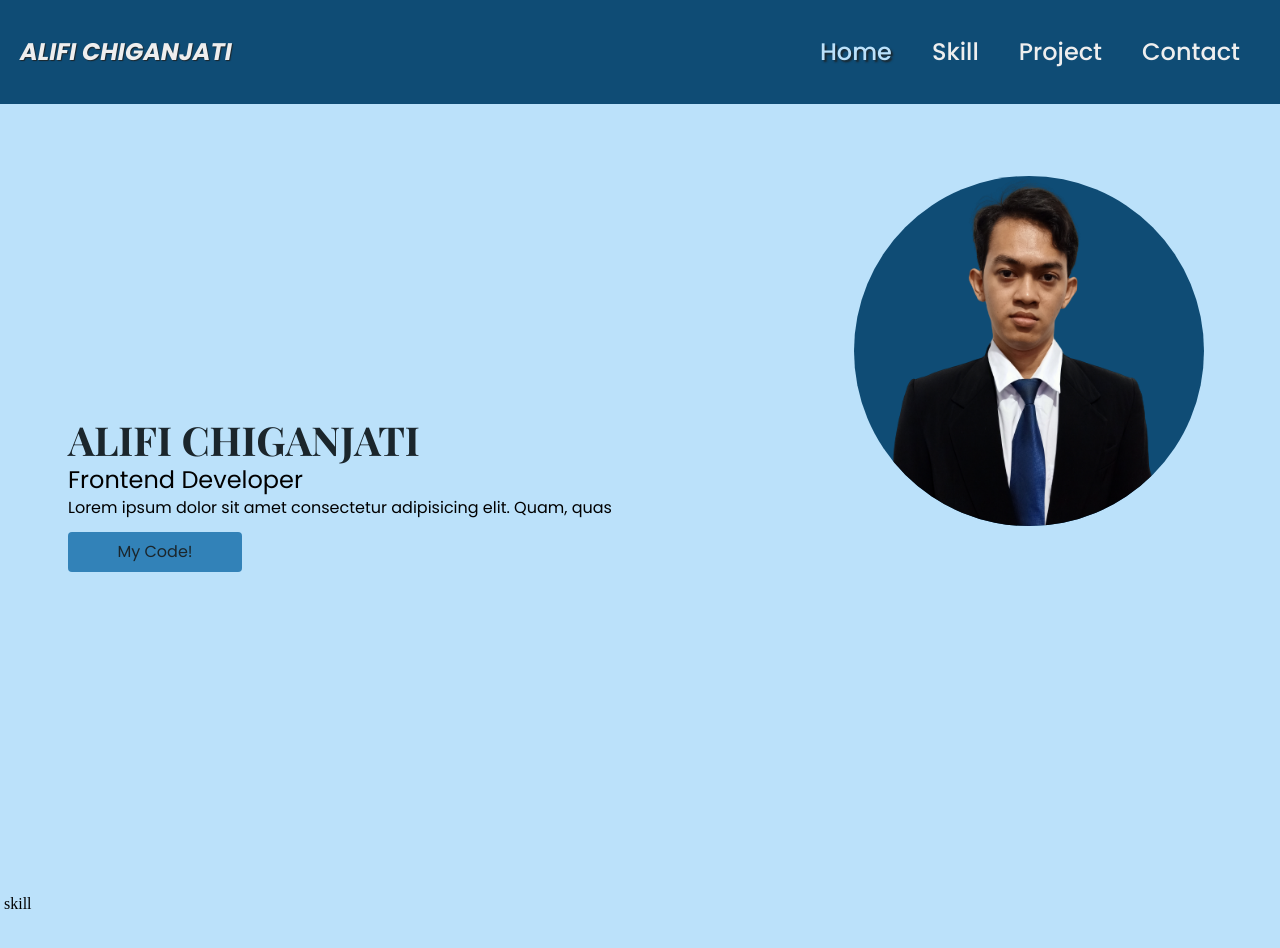
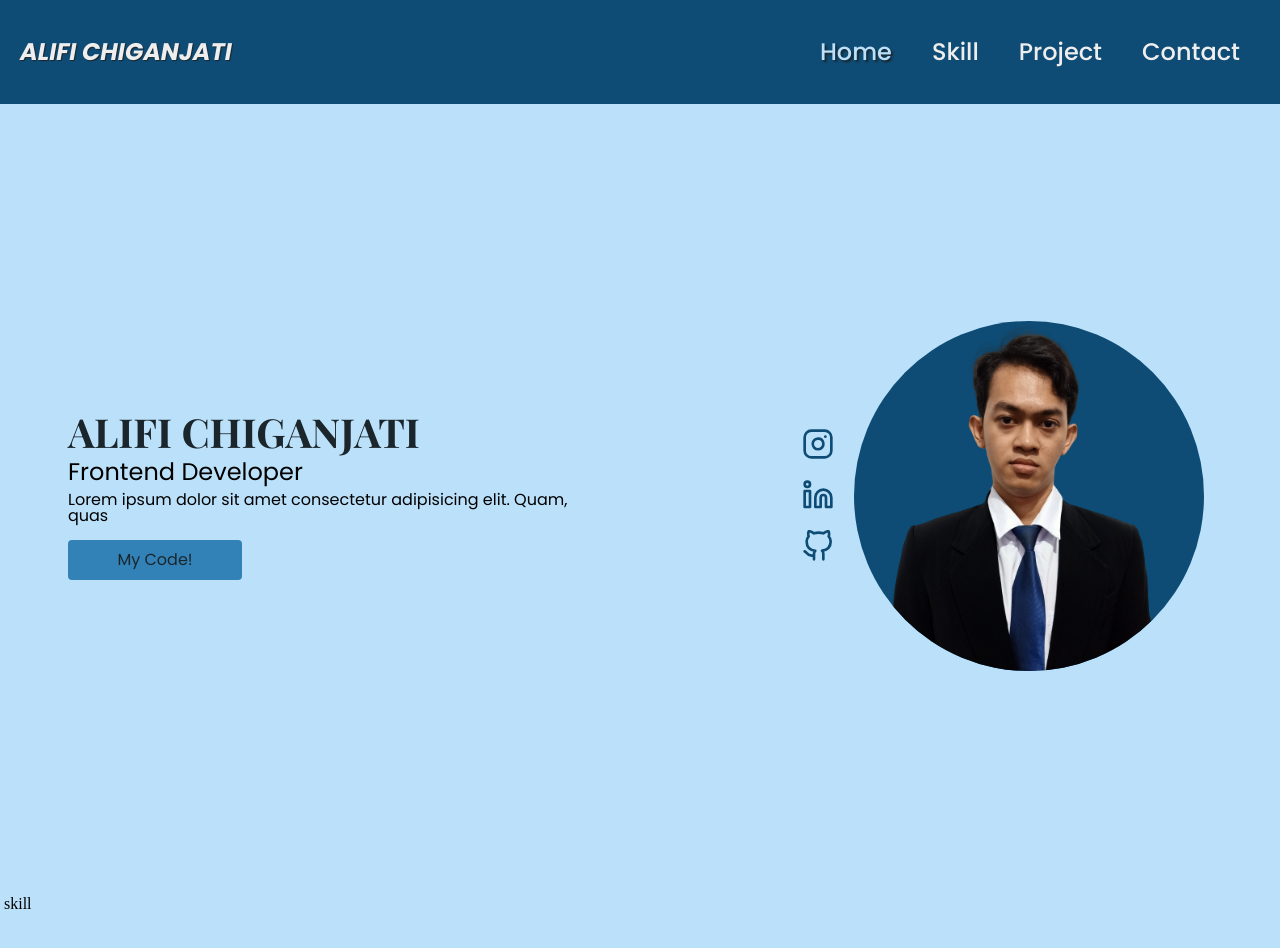
Before and after one commit to AlifiChiganjati/idCamp, a plain HTML site: page index.html in a window 1280 px wide. Shown: the top 948 px of the page. Drawn offline with nearby package versions, Linux system fonts and the light colour scheme.

Commit message:
feat: add hero sosmed

```diff
--- a/css/sections/hero.css
+++ b/css/sections/hero.css
@@ -54,6 +54,12 @@
   color: var(--white);
 }
 
+.hero-profile {
+  display: flex;
+  align-items: center;
+  flex-wrap: wrap;
+}
+
 .hero-profile__container {
   width: 250px;
   height: 250px;
@@ -72,6 +78,29 @@
   background-size: cover;
   object-fit: cover;
   scale: 1;
+}
+
+.hero-profile__sosmed {
+  display: flex;
+  width: 100%;
+  justify-content: center;
+}
+
+.hero-profile__sosmed-wrapper {
+  display: flex;
+}
+
+.hero-profile__sosmed-wrapper li {
+  margin: 0 8px;
+}
+.hero-profile__sosmed-wrapper li a {
+  width: 40px;
+  height: 40px;
+}
+
+.hero-profile__sosmed-wrapper li a img {
+  width: 24px;
+  height: 24px;
 }
 
 /* laptop and desktop */
@@ -152,6 +181,29 @@
     object-fit: cover;
     scale: 1;
   }
+  .hero-profile {
+    display: flex;
+    flex-wrap: nowrap;
+  }
+
+  .hero-profile__sosmed {
+    width: 100px;
+  }
+
+  .hero-profile__sosmed-wrapper {
+    display: flex;
+    flex-direction: column;
+    margin-left: 10rem;
+  }
+
+  .hero-profile__sosmed-wrapper li {
+    margin: 8px 0;
+  }
+
+  .hero-profile__sosmed-wrapper li a img {
+    width: 32px;
+    height: 32px;
+  }
 }
 
 /* laptop and desktop */
@@ -213,6 +265,12 @@
     color: var(--white);
   }
 
+  .hero-profile {
+    display: flex;
+    justify-content: center;
+    align-items: center;
+  }
+
   .hero-profile__container {
     width: 350px;
     height: 350px;
@@ -222,7 +280,7 @@
     align-items: center;
     border-radius: 50%;
     overflow: hidden;
-    margin: 5rem;
+    margin: 1rem 5rem 1rem 1rem;
   }
 
   .hero-profile__img {
@@ -232,4 +290,25 @@
     object-fit: cover;
     scale: 1;
   }
+
+  .hero-profile__sosmed {
+    width: 200px;
+  }
+  .hero-profile__sosmed-wrapper {
+    display: flex;
+    flex-direction: column;
+  }
+  .hero-profile__sosmed-wrapper {
+    display: flex;
+    flex-direction: column;
+  }
+
+  .hero-profile__sosmed-wrapper li {
+    margin: 8px 0;
+  }
+
+  .hero-profile__sosmed-wrapper li a img {
+    width: 32px;
+    height: 32px;
+  }
 }
--- a/index.html
+++ b/index.html
@@ -35,8 +35,29 @@
    <p class="hero-content__about">Lorem ipsum dolor sit amet consectetur adipisicing elit. Quam, quas</p>
           <a href="https://github.com/AlifiChiganjati/idCamp.git" class="hero-content__btn" target="_blank">my code!</a>
   </article>
-        <aside class="hero-profile__container">
-          <div><img src="./assets/images/Hero.png" alt="hero_img" class="hero-profile__img"></div>
+        <aside class="hero-profile">
+          <div class="hero-profile__sosmed">
+            <ul class="hero-profile__sosmed-wrapper">
+              <li>
+                <a href="https://www.instagram.com/alifi_chiganjati" target="_blank">
+                  <img src="./assets/icons/instagram.svg" alt="">
+                </a>
+              </li>
+              <li>
+                <a href="https://www.linkedin.com/in/alifi-chiganjati-5141bb24b" target="_blank">
+                  <img src="./assets/icons/linkedin.svg" alt="">
+                </a>
+              </li>
+              <li>
+              <a href="https://www.github.com/AlifiChiganjati" target="_blank">
+                  <img src="./assets/icons/github.svg" alt="">
+                </a>
+              </li>
+            </ul>
+          </div>
+          <div class="hero-profile__container">
+            <img src="./assets/images/Hero.png" alt="hero_img" class="hero-profile__img">
+          </div>
         </aside>
 </section>
 <section id="skill">
```
Also changed, not shown: assets/icons/github.svg (added), assets/icons/instagram.svg (added), assets/icons/linkedin.svg (added).
